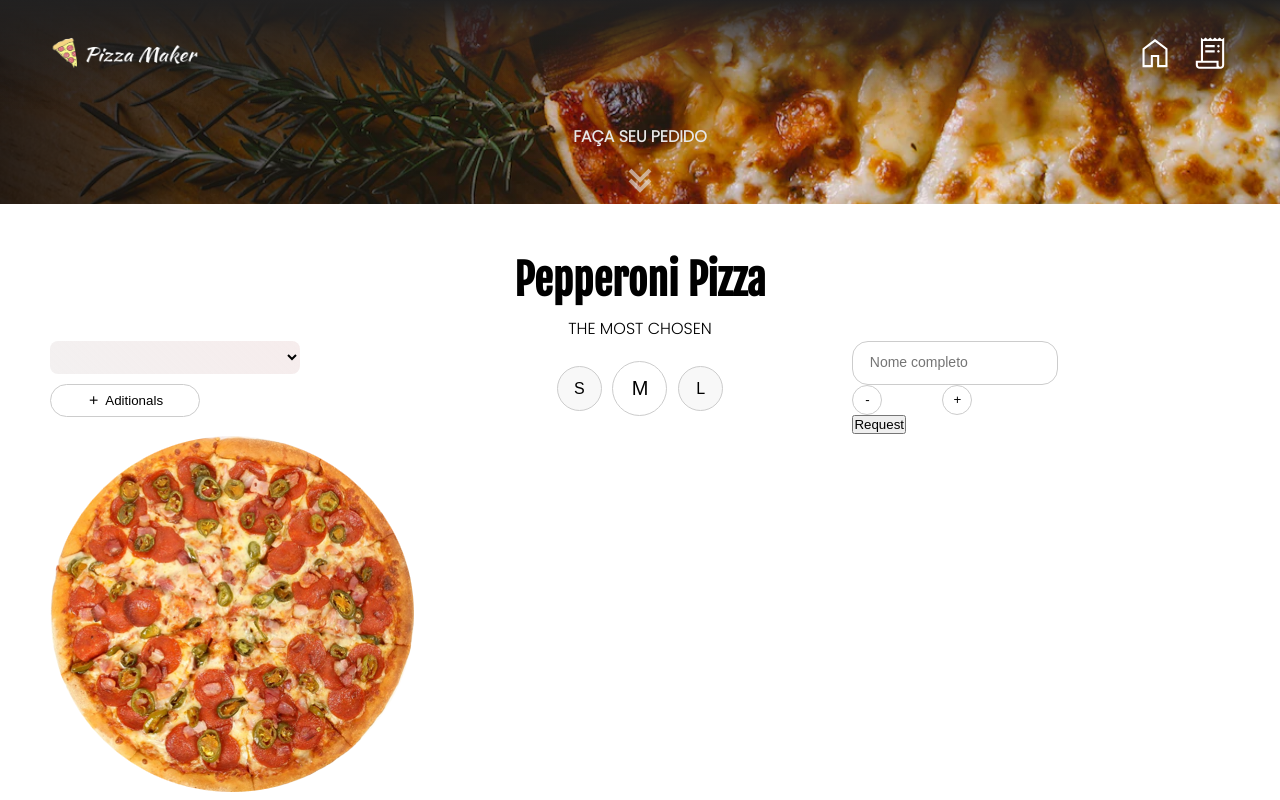
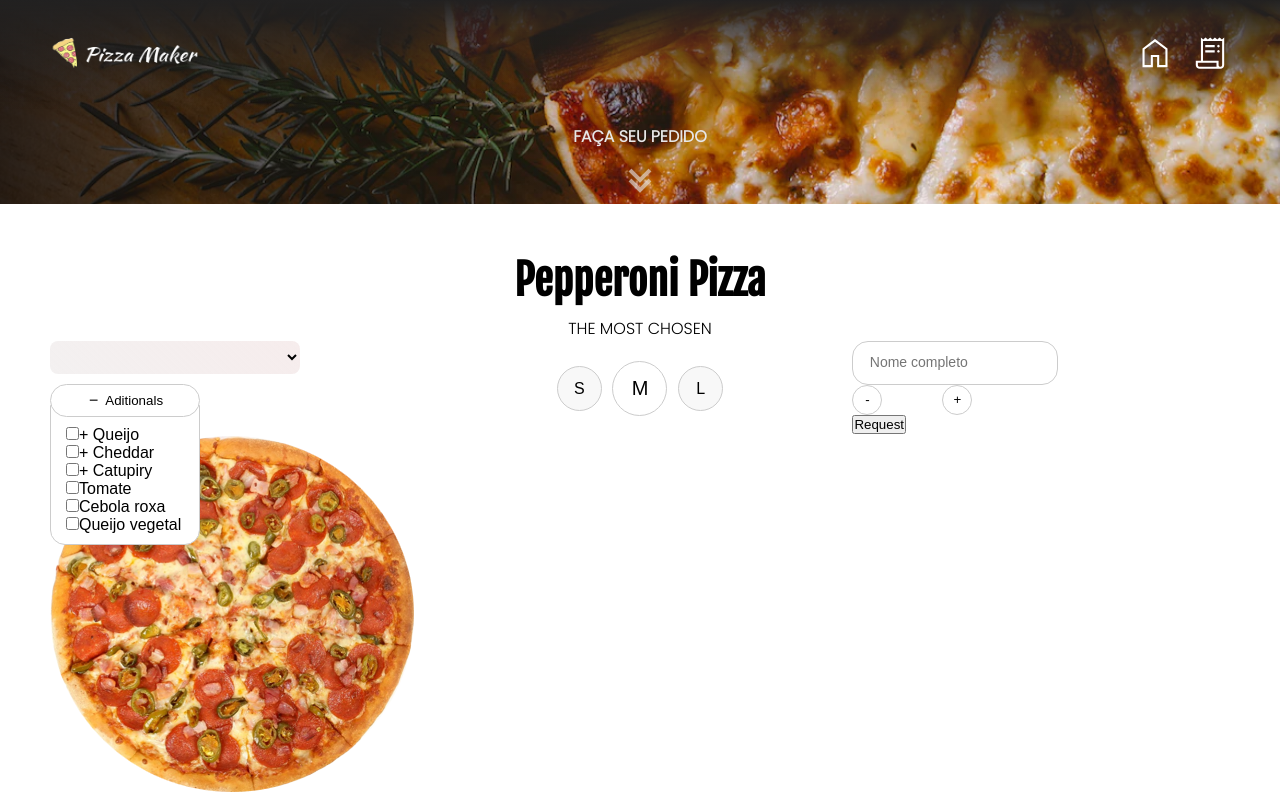
Before and after one commit to luyaneluiz/DeliveryVueJs, a Vue app: page / in a window 1280 px wide. Both pictures are taken after a click on the button "Aditionals". Shown: the part 556-1356 px from the top of the page. Built offline with nearby package versions, Linux system fonts and the light colour scheme; data requests are answered from the project's data file.

Commit message:
campo de adicionais flutuante

```diff
--- a/src/components/PizzaForm.vue
+++ b/src/components/PizzaForm.vue
@@ -66,18 +66,23 @@
     <div class="info__container">
       <div class="options">
         <select name="borda" id="borda" v-model="borda">
-          <option value="0" selected>Change board</option>
+          <option :value="false" :selected="borda">Change board</option>
           <option v-for="borda in bordas" :key="borda.id" :value="borda.tipo">
             {{ borda.tipo }}
           </option>
         </select>
 
-        <button>
+        <button v-if="!showAditionals" v-on:click="showAditionals = true">
           <i class="bx bx-plus"></i>
           Aditionals
         </button>
 
-        <div class="aditionals__container">
+        <button v-if="showAditionals" v-on:click="showAditionals = false">
+          <i class="bx bx-minus"></i>
+          Aditionals
+        </button>
+
+        <div v-if="showAditionals" class="aditionals__container">
           <div
             class="checkbox"
             v-for="adiconal in adicionaisdata"
@@ -146,6 +151,7 @@ export default {
       adicionais: [],
       status: "Solicitado",
       msg: null,
+      showAditionals: false,
     };
   },
   components: {
@@ -219,6 +225,7 @@ export default {
   display: flex;
   flex-direction: column;
   gap: 10px;
+  position: relative;
 }
 .options #borda {
   background: linear-gradient(45deg, #e9e4e48a, #e8cfcf63);
@@ -239,9 +246,18 @@ export default {
   align-items: center;
   justify-content: center;
   gap: 5px;
+  cursor: pointer;
+  z-index: 2;
 }
 .aditionals__container {
-  display: none;
+  position: absolute;
+  bottom: -115%;
+  background: white;
+  border-radius: 0 0 15px 15px;
+  padding: 20px 15px 10px 15px;
+  width: 150px;
+  z-index: 1;
+  border: 1px solid #ccc;
 }
 .size {
   display: flex;
```
